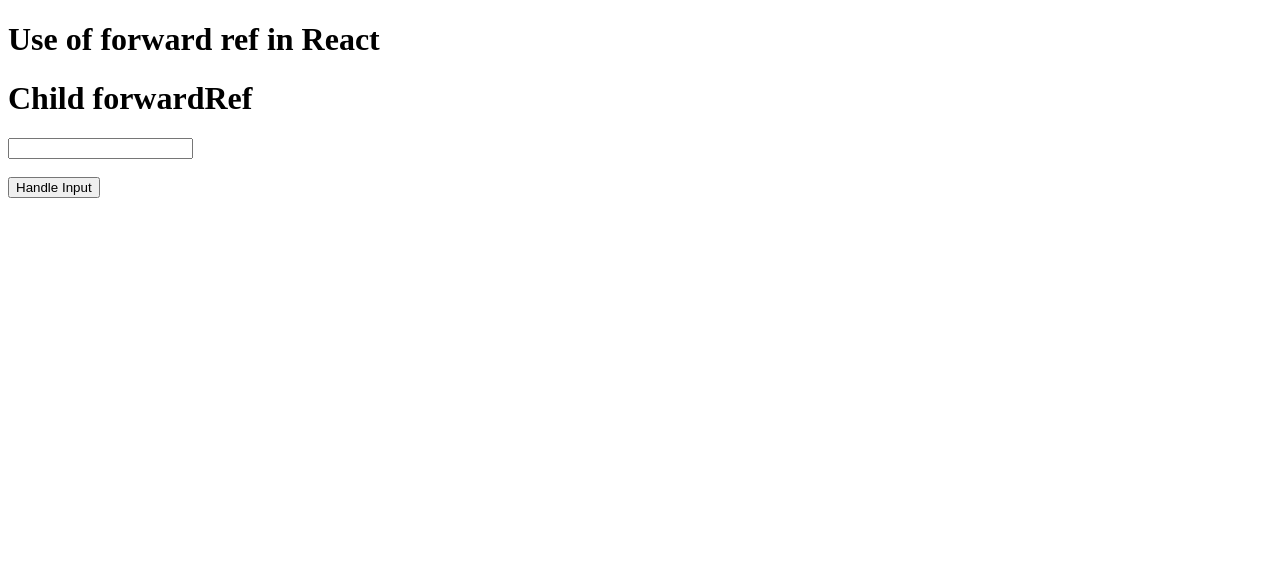
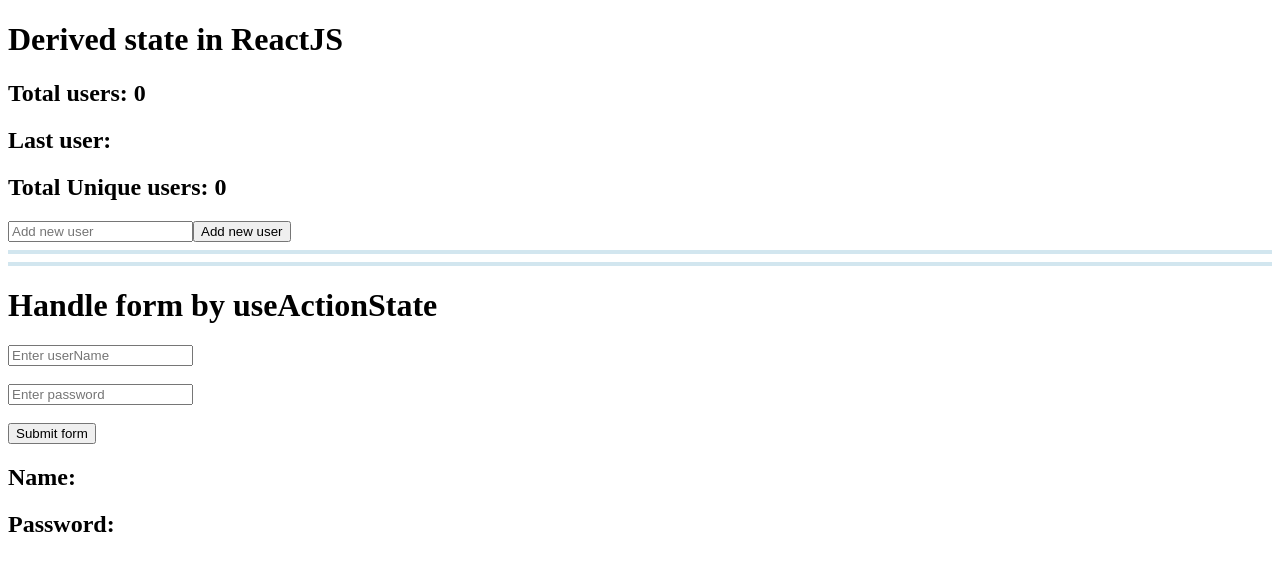
Before and after one commit to GautamKr2/react-Vlog, a React (Vite) app: page / in a window 1280 px wide. Shown: the top 570 px of the page. Built offline with nearby package versions, Linux system fonts and the light colour scheme.

Commit message:
Learned derivedState, and useActionState

```diff
--- a/src/App.jsx
+++ b/src/App.jsx
@@ -11,6 +11,8 @@ import InlineStyle from './styleInlineReact';
 import StyleComponent from './styleComponent';
 import UncontrolledComponent from './uncontrolledComponent';
 import ForwardRef from './forwardRefP';
+import DerivedState from './derivedState';
+import UseActionState from './useActionState';
 
 function App() {
   const [showClock, setShowClock] = useState(true);
@@ -52,7 +54,11 @@ function App() {
 
     {/* <UncontrolledComponent /> */}
 
-    <ForwardRef />
+    {/* <ForwardRef /> */}
+
+   <DerivedState />
+   <hr style={{border: '2.5px solid #167eab31'}} />
+   <UseActionState />
   </>
 }
 export default App;
--- /dev/null
+++ b/src/derivedState.jsx
@@ -0,0 +1,30 @@
+import { useState } from "react";
+
+export default function derivedState() {
+    const [users, setUsers] = useState([]);
+    const [user, setUser] = useState("");
+
+    const handleUsers = () => {
+        setUsers([...users, user]);
+    }
+
+    // Derived State
+    const count = users.length;
+    const uniqueUser = (new Set(users)).size;
+
+    return <>
+        <h1> Derived state in ReactJS </h1>
+
+        <h2> Total users: {count} </h2>
+        <h2> Last user: {user} </h2>
+        <h2> Total Unique users: {uniqueUser} </h2>
+        <input type="text" placeholder="Add new user" onChange={(obj) => setUser(obj.target.value)} />
+        <button onClick={handleUsers} > Add new user </button>
+        {
+            users.map((item, index) => (
+                <h3 key={index}> {item} </h3>
+            ))
+        }
+        <hr style={{border: '2.5px solid #167eab31'}} />
+    </>
+}
--- /dev/null
+++ b/src/useActionState.jsx
@@ -0,0 +1,34 @@
+import { useActionState } from "react";
+
+export default function UseActionState() {
+
+    const handleSubmit = async (prevData, forData) => {
+        const name = forData.get("name"); // Came data from form
+        const password = forData.get("password");
+        await new Promise(res=>setTimeout(res, 1000)); // Give 2 sec. delay
+        if(name && password) {
+            return {message: "Form Submitted", name, password}; // Return to calling function
+        } else {
+            return {error: "Please enter both the data", name, password};
+        }
+    }
+    const [data, action, pending] = useActionState(handleSubmit, undefined); // Received value stored into data variable; pending true till form not submitted
+
+    return <>
+        <h1> Handle form by useActionState </h1>
+
+        <form action={action}> {/*After submit the form action come into existance, and goes to useStateAction Hook*/}
+            <input type="text" defaultValue={data?.name} placeholder="Enter userName" name="name"/> <br /><br />
+            <input type="password" defaultValue={data?.password} placeholder="Enter password" name="password"/> <br /><br />
+            <button disabled={pending}> {pending?"Submitting...": "Submit form"} </button>
+        </form>
+        {
+            data?.message && <span style={{paddingLeft:'10px', color: 'green'}}> {data?.message} </span>
+        }
+        {
+            data?.error && <span style={{paddingLeft:'10px', color: 'red'}}> {data?.error} </span>
+        }
+        <h2> <b>Name: </b>{data?.name} </h2>
+        <h2> <b>Password: </b> {data?.password} </h2>
+    </>
+}
```
